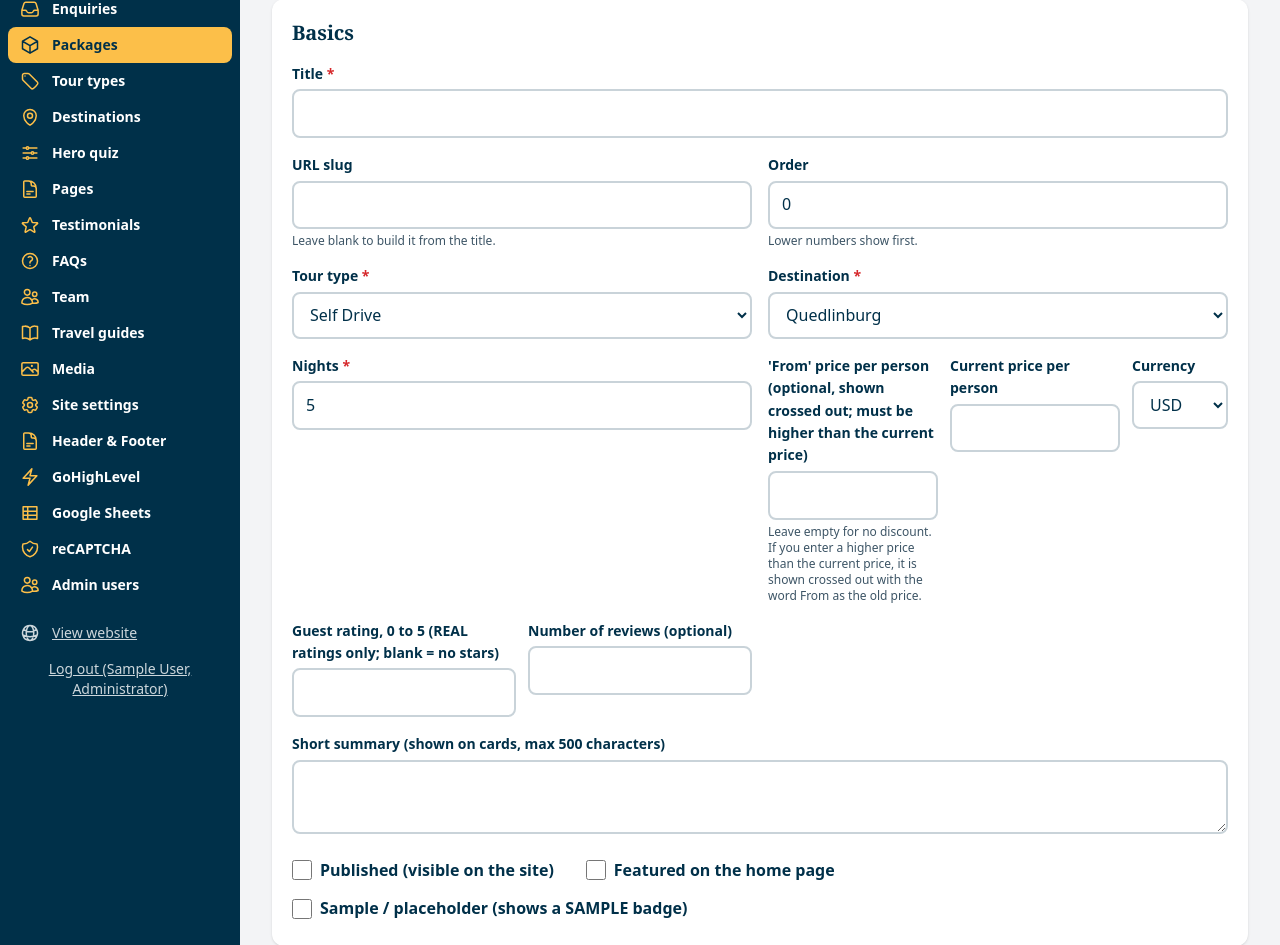
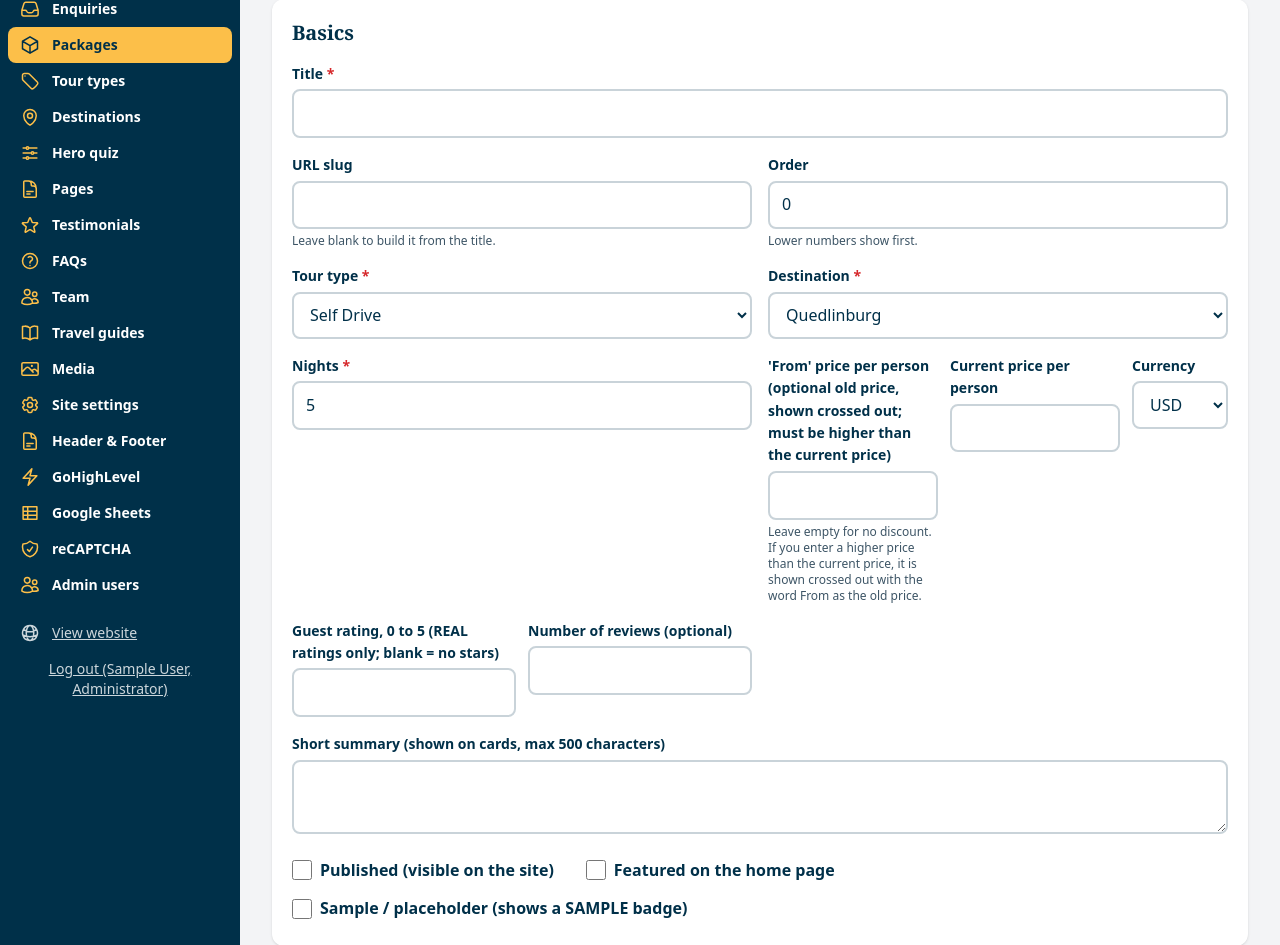
Before and after one commit to xfranzce/go-germany-tours, a Laravel app: page /admin/packages/create in a window 1280 px wide. Shown: the part 97-1042 px from the top of the page. Run offline with Laravel 12, Linux system fonts and the light colour scheme; a user stored in the database is signed in; data comes from the database, SQL or seed files in the repository; tables that the repository leaves empty hold one stand-in row (values such as "Sample post"); style sheets or scripts are compiled from the project's sources; parts of the project's set-up code (start-up, migrations or seed data) failed here and were passed over; some libraries are stand-ins or nearby versions; some web fonts are replaced.

Commit message:
Packages: clear error when From price is not higher than current price
Co-Authored-By: Claude Sonnet 5.5 <noreply@anthropic.com>

```diff
--- a/app/Http/Controllers/Admin/PackageController.php
+++ b/app/Http/Controllers/Admin/PackageController.php
@@ -136,7 +136,12 @@ class PackageController extends AdminController
             'destination_id' => ['required', 'exists:destinations,id'],
             'nights' => ['required', 'integer', 'min:1', 'max:60'],
             'price_from' => ['nullable', 'numeric', 'min:0', 'max:1000000'],
-            'price_was' => ['nullable', 'numeric', 'min:0', 'max:1000000'],
+            'price_was' => ['nullable', 'numeric', 'min:0', 'max:1000000', function ($attr, $value, $fail) use ($request) {
+                $current = $request->input('price_from');
+                if (filled($value) && (! is_numeric($current) || (float) $value <= (float) $current)) {
+                    $fail('The From price is the old price shown crossed out, so it must be higher than the current price (and the current price must be filled in). To show a discount, put the higher price here and the lower price in Current price per person. Otherwise leave this empty.');
+                }
+            }],
             'rating' => ['nullable', 'numeric', 'min:0', 'max:5'],
             'review_count' => ['nullable', 'integer', 'min:0', 'max:1000000'],
             'currency' => ['required', 'in:USD,EUR,GBP,CAD,AUD'],
--- a/resources/views/admin/packages/form.blade.php
+++ b/resources/views/admin/packages/form.blade.php
@@ -33,7 +33,7 @@
         <x-admin.field name="destination_id" label="Destination" type="select" :options="$destinations" :value="$package->destination_id" required/>
         <x-admin.field name="nights" label="Nights" type="number" :value="$package->nights" required/>
         <div class="grid grid-cols-[1fr_1fr_6rem] gap-3">
-            <x-admin.field name="price_was" label="'From' price per person (optional, shown crossed out; must be higher than the current price)" type="number" step="0.01" :value="$package->price_was" help="Leave empty for no discount. If you enter a higher price than the current price, it is shown crossed out with the word From as the old price."/>
+            <x-admin.field name="price_was" label="'From' price per person (optional old price, shown crossed out; must be higher than the current price)" type="number" step="0.01" :value="$package->price_was" help="Leave empty for no discount. If you enter a higher price than the current price, it is shown crossed out with the word From as the old price."/>
             <x-admin.field name="price_from" label="Current price per person" type="number" step="0.01" :value="$package->price_from"/>
             <x-admin.field name="currency" label="Currency" type="select" :options="['USD' => 'USD', 'EUR' => 'EUR', 'GBP' => 'GBP', 'CAD' => 'CAD', 'AUD' => 'AUD']" :value="$package->currency"/>
         </div>
```
Also changed, not shown: tests/Feature/PackageDiscountPriceTest.php (added, +37 -0 lines).
